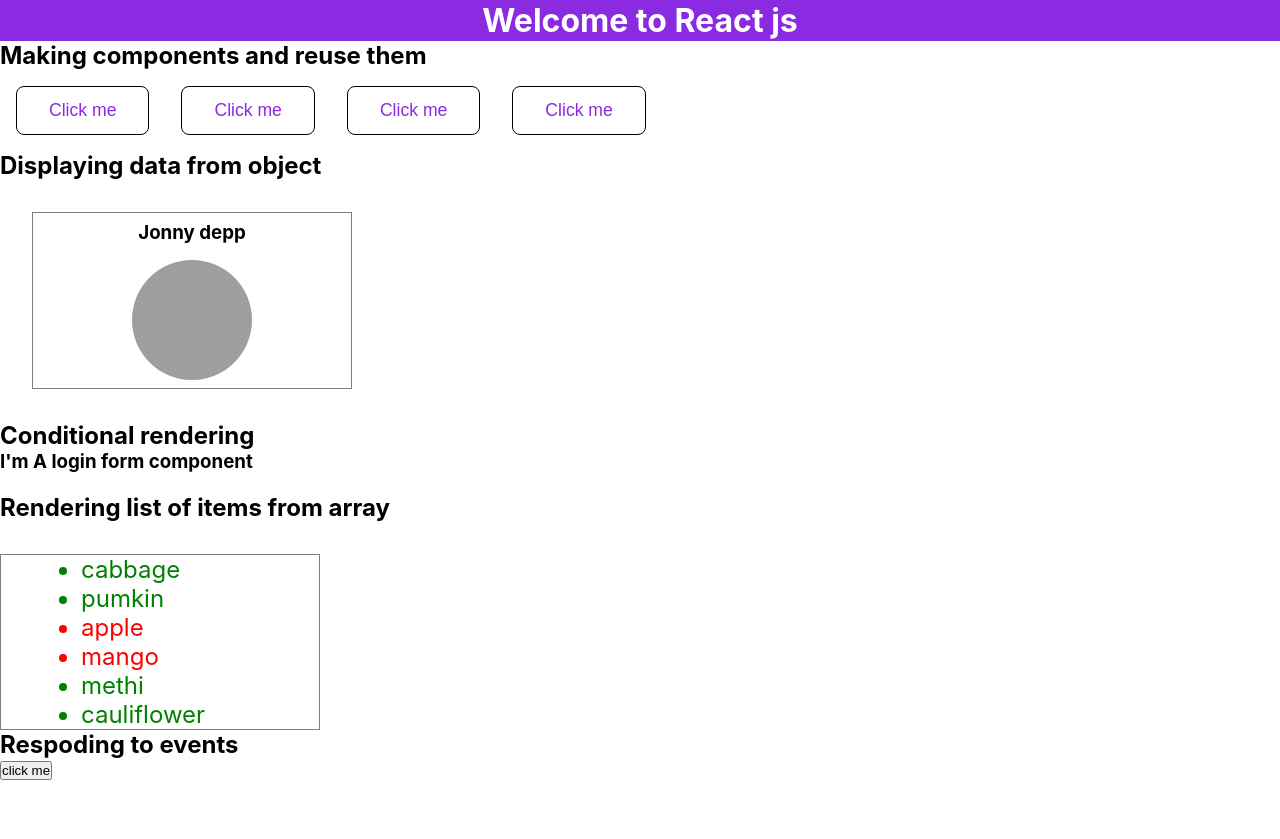
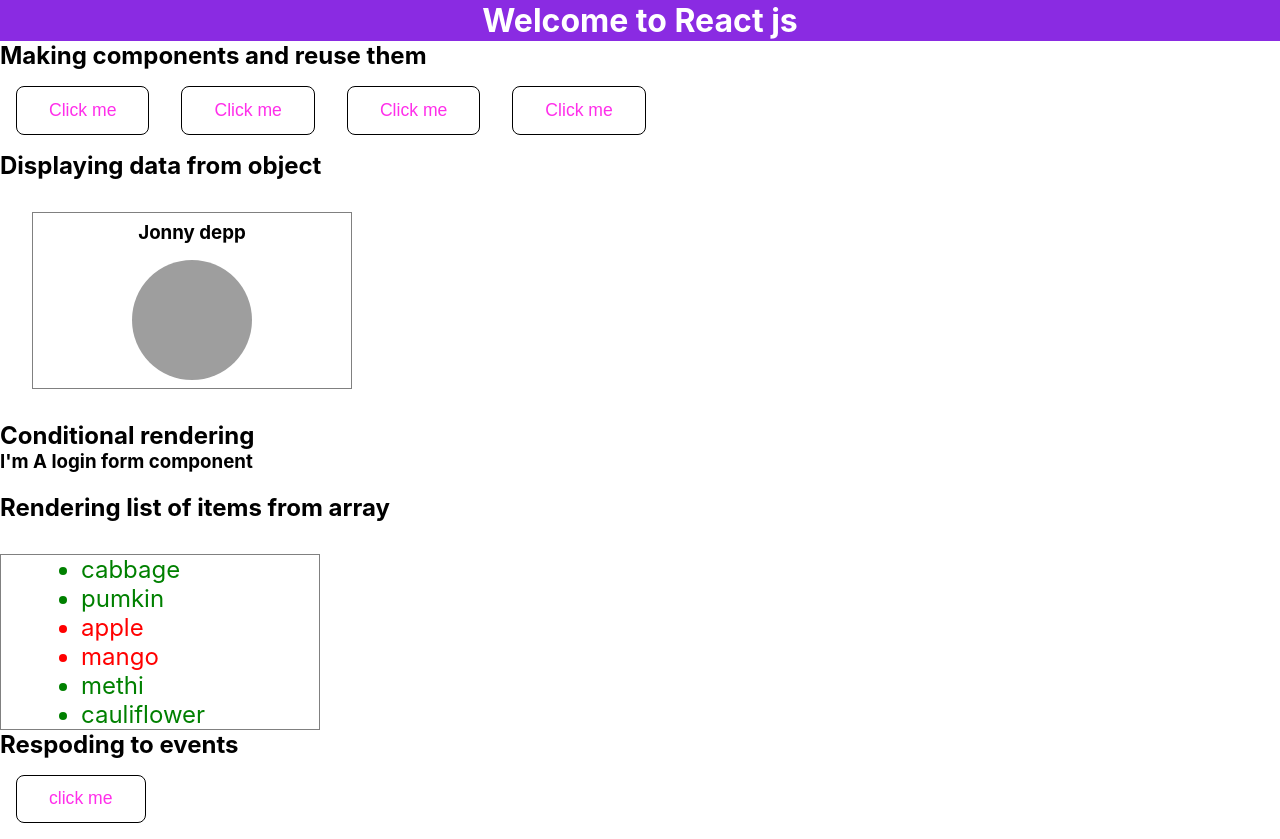
Before and after one commit to pandurang-sadgir/react_concepts, a React (Create React App) app: page / in a window 1280 px wide. Before the commit the page ends 800 px from the top, so only its background shows below. Built offline with nearby package versions, Linux system fonts and the light colour scheme; grey boxes are pictures that could not be loaded.

Commit message:
adding css class to button

```diff
--- /dev/null
+++ b/src/components/responding_events/button.css
@@ -0,0 +1,3 @@
+.button{
+    color: rgb(255, 47, 234);
+}
--- a/src/components/responding_events/responding_event.js
+++ b/src/components/responding_events/responding_event.js
@@ -1,7 +1,8 @@
+import './button.css'
 // creating button component inside the componet
 function Button (){
     return (
-        <button onClick={handleClick}>click me</button>
+        <button  className='button' onClick={handleClick}>click me</button>
     )
 }
 
```
